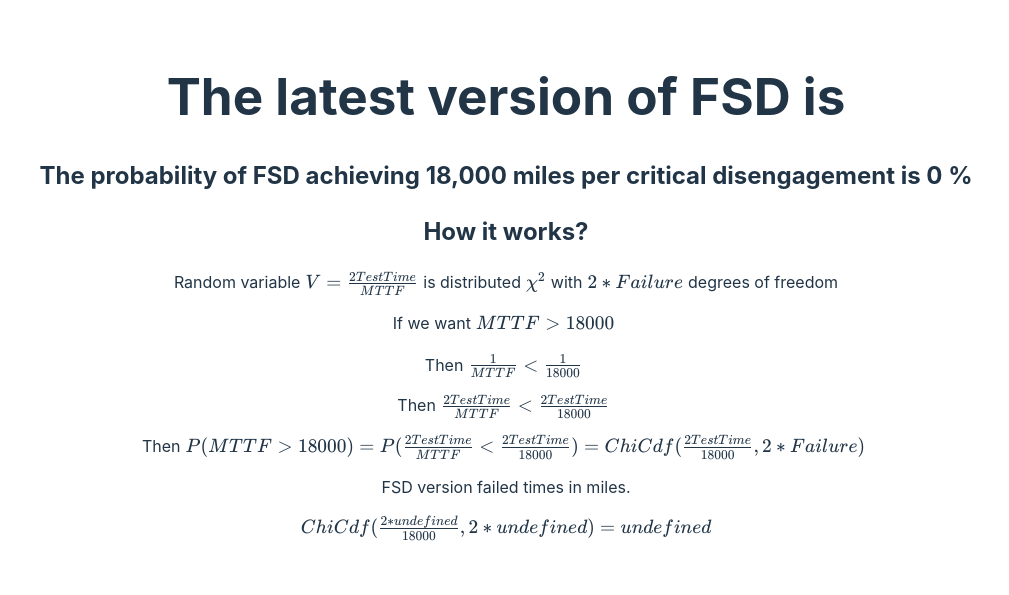
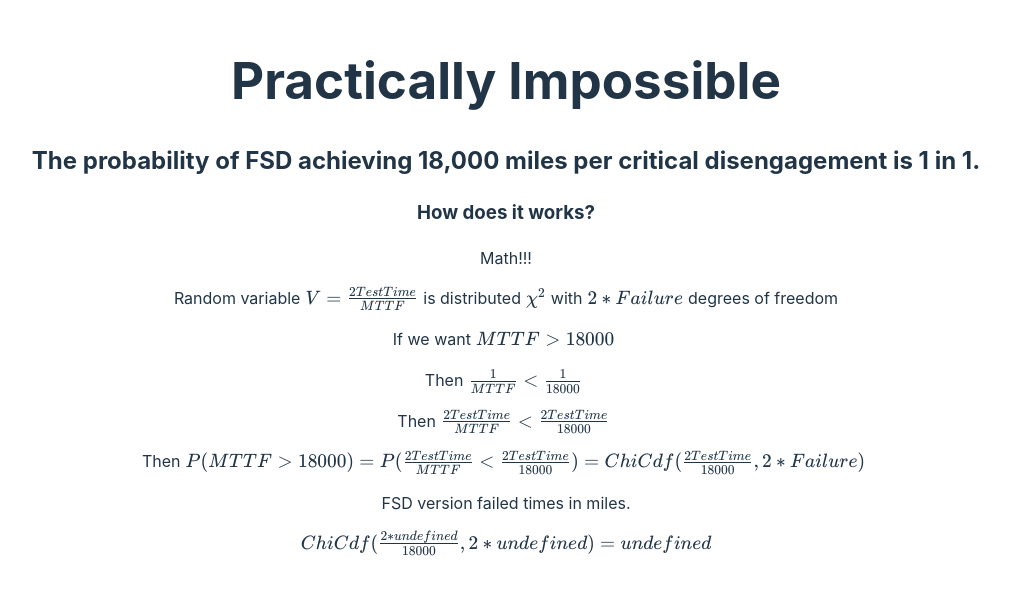
Before and after one commit to smy20011/AreWeFsdYet, a Svelte app: page / in a window 1280 px wide. Shown: the part 105-700 px from the top of the page, without its empty margins (134-1143 px from the left). Built offline with nearby package versions, Linux system fonts and the light colour scheme; no server answers.

Commit message:
Add more descriptive title

```diff
--- a/src/App.svelte
+++ b/src/App.svelte
@@ -44,6 +44,32 @@
     };
   });
 
+  let headline = $derived.by(() => {
+    let prob = fsdProb.prob ?? 0;
+    if (prob < 1.0 / 1000000) {
+      return "Practically Impossible";
+    }
+    if (prob < 1.0 / 100000) {
+      return "Almost Impossible";
+    }
+    if (prob < 1.0 / 10000) {
+      return "Extremely Unlikely";
+    }
+    if (prob < 1.0 / 1000) {
+      return "Highly Unlikely";
+    }
+    if (prob < 1.0 / 100) {
+      return "Very Unlikely";
+    }
+    if (prob < 1.0 / 10) {
+      return "Unlikely, but have hope";
+    }
+    if (prob < 1.0 / 2) {
+      return "Half Way";
+    }
+    return "Yes!"
+  });
+
   $effect(() => {
     loadData();
   });
@@ -51,9 +77,10 @@
 </script>
 
 <main>
-  <h1>The latest version of FSD is {fsdProb.version}</h1>
-  <h2>The probability of FSD achieving 18,000 miles per critical disengagement is {(fsdProb.prob ?? 0) * 100} %</h2>
-  <h2>How it works?</h2>
+  <h1>{headline}</h1>
+  <h2>The probability of FSD {fsdProb.version} achieving 18,000 miles per critical disengagement is 1 in {Intl.NumberFormat().format(Math.round(1 / (fsdProb.prob ?? 1)))}.</h2>
+  <h3>How does it works?</h3>
+  <p>Math!!!</p>
   <p>
     <span>Random variable </span><Katex math={'V = \\frac{2 TestTime}{MTTF}'}></Katex><span>is distributed </span><Katex math={'\\chi^2'} /><span> with </span><Katex math={'2*Failure'} /><span>degrees of freedom</span>
   </p>
```
